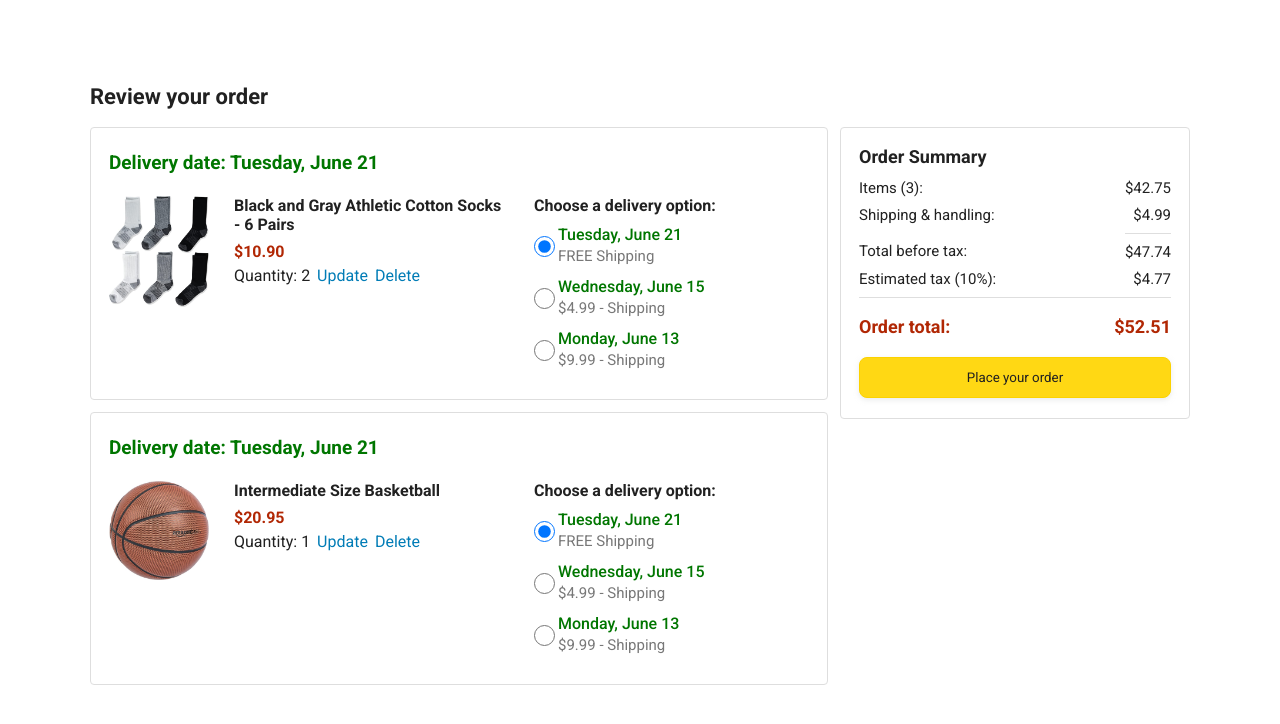
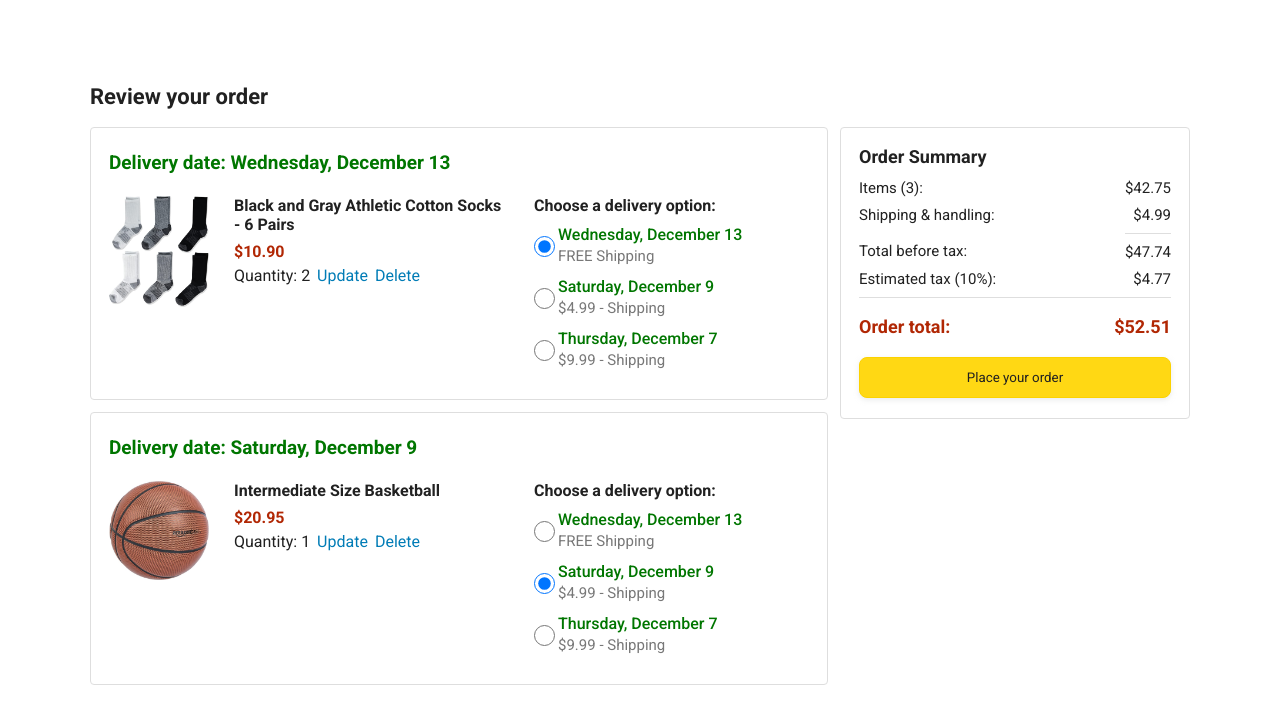
Before and after one commit to abdulla052/Amazon, a plain HTML site: page checkout.html in a window 1280 px wide. Shown: the part 56-780 px from the top of the page. Drawn offline with nearby package versions, Linux system fonts and the light colour scheme.

Commit message:
Save data and generate HTML for delivery options

```diff
--- a/data/cart.js
+++ b/data/cart.js
@@ -4,10 +4,12 @@ if (!cart) {
 
   cart = [{
     productId: "e43638ce-6aa0-4b85-b27f-e1d07eb678c6",
-    quantity: 2
+    quantity: 2,
+    deliveryOptionId: '1'
   }, {
     productId: "15b6fc6f-327a-4ec4-896f-486349e85a3d",
-    quantity: 1
+    quantity: 1,
+    deliveryOptionId: '2'
   }];
 }
 
@@ -30,7 +32,8 @@ export function addToCart(productId) {
   } else {
     cart.push({
       productId: productId,
-      quantity: 1
+      quantity: 1,
+      deliveryOptionId: '1'
     });
   }
   saveToStorage();
--- /dev/null
+++ b/data/deliveryOptions.js
@@ -0,0 +1,15 @@
+export const deliveryOptions = [
+  {
+    id: '1',
+    deliveryDays: 7,
+    priceCents: 0
+  }, {
+    id: '2',
+    deliveryDays: 3,
+    priceCents: 499
+  }, {
+    id: '3',
+    deliveryDays: 1,
+    priceCents: 999
+  }
+]
--- a/scripts/checkout.js
+++ b/scripts/checkout.js
@@ -1,6 +1,10 @@
 import { cart, removeFromCart } from '../data/cart.js'
 import { products } from '../data/products.js';
-import { formatCurrency } from './utils/money.js';
+import formatCurrency from './utils/money.js';
+import dayjs from 'https://unpkg.com/dayjs@1.11.10/esm/index.js'
+import { deliveryOptions } from '../data/deliveryOptions.js';
+
+
 
 let cartSummaryHTML = '';
 
@@ -14,17 +18,35 @@ cart.forEach((cartItem) => {
     if (productId === product.id) {
       matchingProduct = product;
     }
-  })
+  });
+
+  const deliveryOptionId = cartItem.deliveryOptionId;
+
+  let deliveryOption;
+
+  deliveryOptions.forEach((option) => {
+    if (option.id === deliveryOptionId) {
+      deliveryOption = option;
+    }
+  });
+
+  const today = dayjs();
+  const deliveryDate = today.add(
+    deliveryOption.deliveryDays,
+    'days'
+  );
+
+  const dateString = deliveryDate.format('dddd, MMMM D');
+
 
   cartSummaryHTML += `
 <div class="cart-item-container cart-item-container-${matchingProduct.id}">
   <div class="delivery-date">
-        Delivery date: Tuesday, June 21
+    Delivery date: ${dateString}
   </div>
 
   <div class="cart-item-details-grid">
-        <img class="product-image"
-            src="${matchingProduct.image}">
+    <img class="product-image" src="${matchingProduct.image}">
 
     <div class="cart-item-details">
       <div class="product-name">
@@ -50,50 +72,55 @@ cart.forEach((cartItem) => {
       <div class="delivery-options-title">
         Choose a delivery option:
       </div>
-            <div class="delivery-option">
-            <input type="radio" checked
-                class="delivery-option-input"
-                name="delivery-option-${matchingProduct.id}">
-            <div>
-                <div class="delivery-option-date">
-                Tuesday, June 21
-                </div>
-                <div class="delivery-option-price">
-                FREE Shipping
-                </div>
-            </div>
-            </div>
-            <div class="delivery-option">
-            <input type="radio"
-                class="delivery-option-input"
-                name="delivery-option-${matchingProduct.id}">
-            <div>
-                <div class="delivery-option-date">
-                Wednesday, June 15
-                </div>
-                <div class="delivery-option-price">
-                $4.99 - Shipping
-                </div>
-            </div>
-            </div>
-            <div class="delivery-option">
-            <input type="radio"
-                class="delivery-option-input"
-                name="delivery-option-${matchingProduct.id}">
-            <div>
-                <div class="delivery-option-date">
-                Monday, June 13
-                </div>
-                <div class="delivery-option-price">
-                $9.99 - Shipping
-                </div>
-            </div>
-            </div>
+
+      ${deliveryOptionsHTML(matchingProduct, cartItem)}
+
     </div>
   </div>
 </div>
         `
+});
+
+function deliveryOptionsHTML(matchingProduct, cartItem) {
+  let html = ''
+
+  deliveryOptions.forEach((deliveryOption) => {
+
+    const today = dayjs();
+    const deliveryDate = today.add(
+      deliveryOption.deliveryDays,
+      'days'
+    );
+
+    const dateString = deliveryDate.format('dddd, MMMM D');
+
+    const priceString = deliveryOption.priceCents
+      === 0
+      ? 'FREE'
+      : `$${formatCurrency(deliveryOption.priceCents)} -`;
+
+    const isChecked = deliveryOption.id === cartItem.deliveryOptionId;
+
+    html += `
+      <div class="delivery-option">
+        <input type="radio"
+        ${isChecked ? 'checked' : ''}
+        class="delivery-option-input" name="delivery-option-${matchingProduct.id}">
+        <div>
+          <div class="delivery-option-date">
+            ${dateString}
+          </div>
+          <div class="delivery-option-price">
+            ${priceString} Shipping
+          </div>
+        </div>
+      </div>
+    `;
   })
+
+  return html;
+}
+
 
 document.querySelector('.js-order-summary').innerHTML = cartSummaryHTML;
 
--- a/scripts/utils/money.js
+++ b/scripts/utils/money.js
@@ -1,3 +1,5 @@
 export function formatCurrency(priceCents) {
    return (priceCents / 100).toFixed(2);
  }
+
+ export default formatCurrency;
```
Also changed, not shown: checkout.html (+1 -2 lines). Lines whose indentation alone changed are shown as unchanged.
